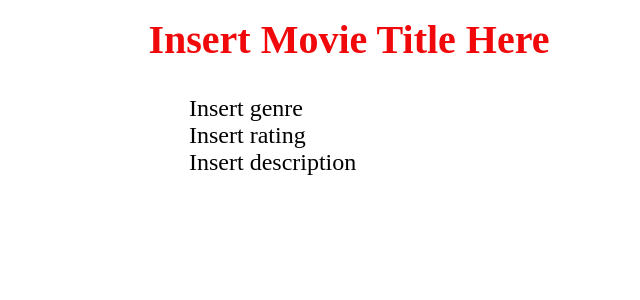
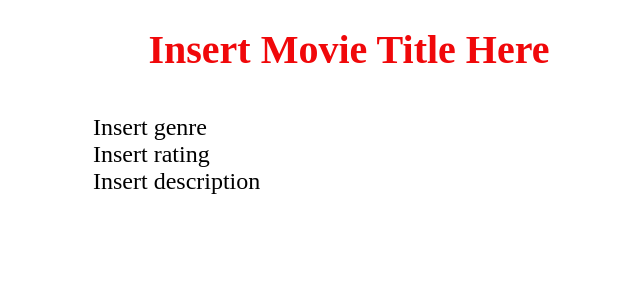
Before and after one commit to smmathen/reel-deal, a Next.js app: page /details in a window 1280 px wide. Shown: the top 300 px of the page, without its empty margins (291-931 px from the left). Built offline with nearby package versions, Linux system fonts and the light colour scheme.

Commit message:
fixed vh and vw

```diff
--- a/src/pages/details.js
+++ b/src/pages/details.js
@@ -6,7 +6,7 @@ extends React.Component {
     render() {
         const opts = {
         height: "400vh",
-        width: "700vh",
+        width: "700vw",
         playerVars: {
             autoplay: 1,
         },
@@ -14,12 +14,12 @@ extends React.Component {
 
         return (
         <div style = {{position: "absolute", right: "0px", left: "0px", top: "0px", bottom: "0px", backgroundColor: "white", }}>
-            <h3 style = {{fontSize: "5vh", textAlign: "center", margin: "2vh", color: "#F0080A"}}> Insert Movie Title Here </h3>
+            <h3 style = {{fontSize: "5vh", textAlign: "center", margin: "2vw", color: "#F0080A"}}> Insert Movie Title Here </h3>
             <div style = {{display: "flex", justifyContent: "center", marginTop: "2vh"}}>
                 <YouTube videoId="Md6Dvxdr0AQ"
                     opts={opts} onReady={this._onReady} />
             </div>
-            <div style = {{fontSize: "3vh", marginTop: "2vh", textAlign: "center", width: "100vh", marginLeft: "60vh"}}>
+            <div style = {{fontSize: "3vh", marginTop: "2vh", textAlign: "center", width: "50vw", marginLeft: "30vw"}}>
                 <p style = {{textAlign: "left"}}>
                     Insert genre
                 </p>
```
